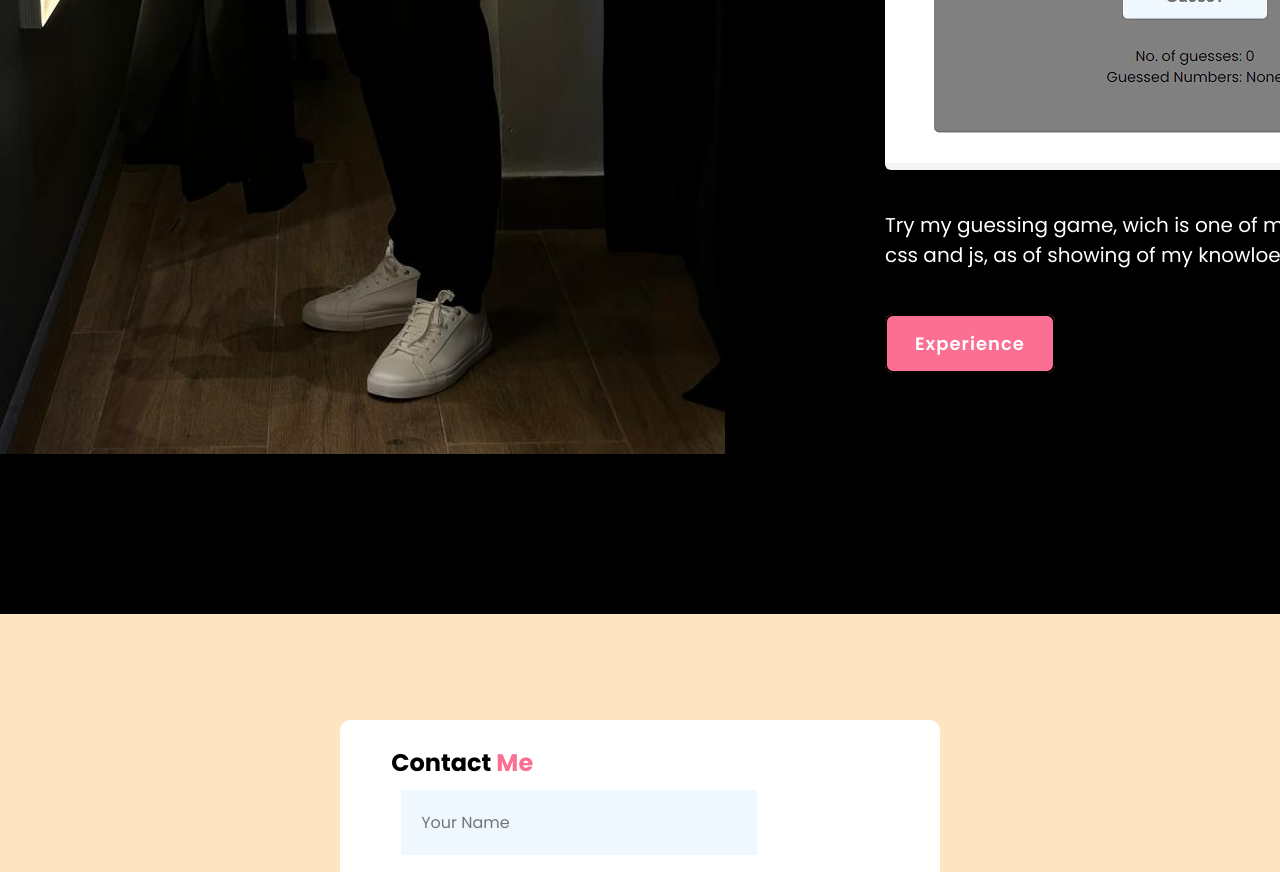
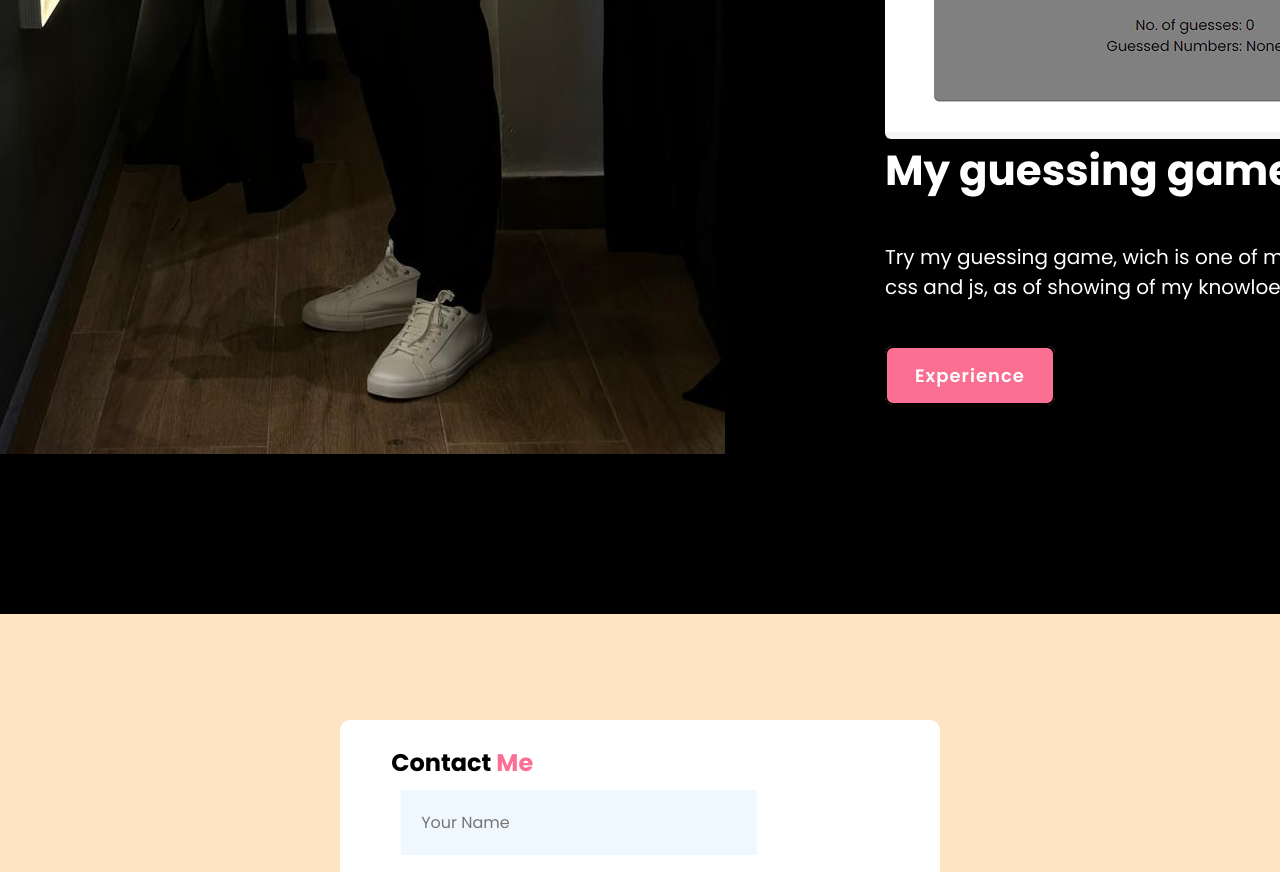
Before and after one commit to moi1f/ManonA, a plain HTML site: page index.html in a window 1280 px wide. Shown: the part 1780-2652 px from the top of the page. Drawn offline with Linux system fonts and the light colour scheme.

Commit message:
Signed-off-by: Juan Carlos <moi1fps@gmail.com>

```diff
--- a/index.html
+++ b/index.html
@@ -53,6 +53,7 @@
         <p>I've studied in many places, first starting to lear in school, with a technical course, and I've always liked the idea of learning for my self, always curious, hardworking, and trying to get something extraordynary out of every project.</p>
         <div class="container2"><img src="vaina guessing game.png">
         </div>
+        <h2>My guessing game!</h2>
         <p>Try my guessing game, wich is one of my many works in html, css and js, as of showing of my knowloedge and experience.</p>
         <a href="guessvid.html" class="btn-2">Experience</a>
     </div>
```
